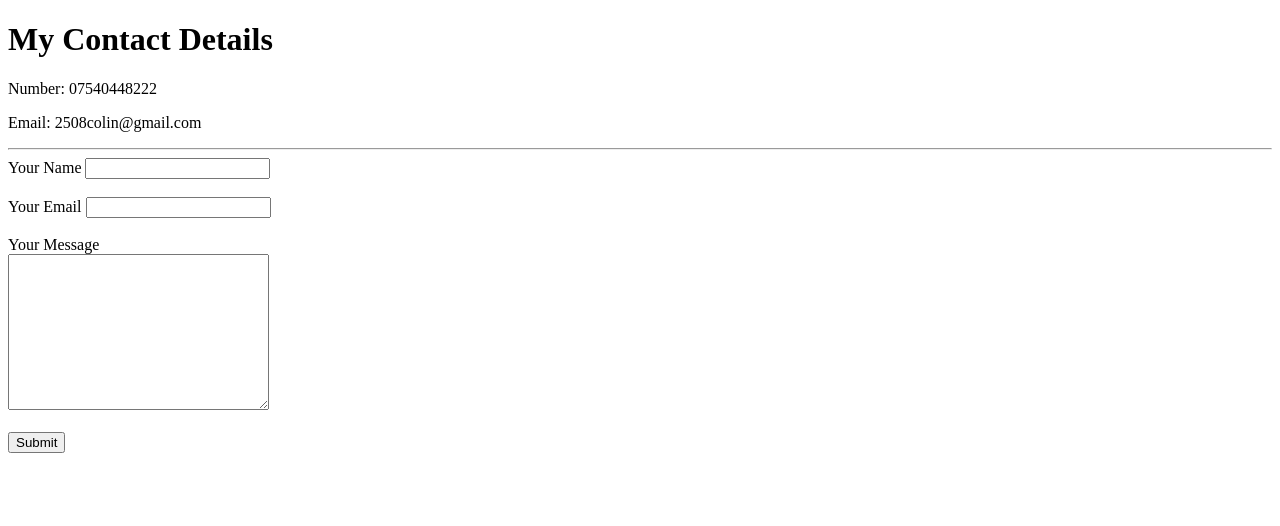
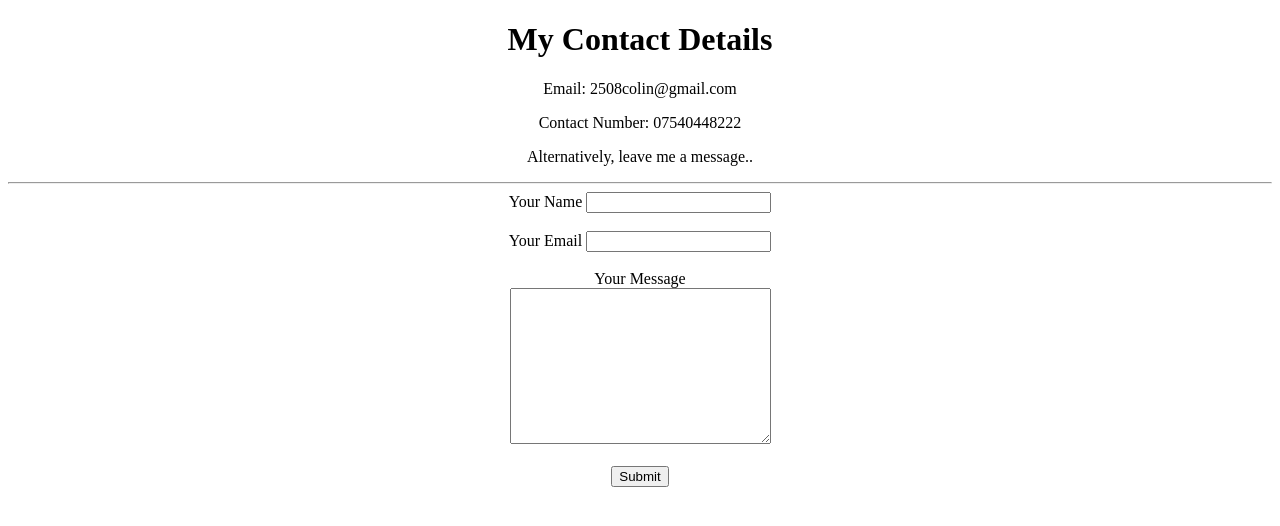
Before and after one commit to cfrancis7/CV, a plain HTML site: page Contact-Me.html in a window 1280 px wide. Drawn offline with Linux system fonts and the light colour scheme.

Commit message:
Update Contact-Me.html

```diff
--- a/Contact-Me.html
+++ b/Contact-Me.html
@@ -3,14 +3,16 @@
 
 <head>
   <meta charset="utf-8">
+  <center>
   <title>Contact Me</title>
 </head>
 
 <body>
   <h1>My Contact Details</h1>
-  <p>Number: 07540448222</p>
-  <p>Email: 2508colin@gmail.com</
-    <hr> <hr>
+  <p>Email: 2508colin@gmail.com</p>
+  <p>Contact Number: 07540448222</p>
+  <p>Alternatively, leave me a message..</p>
+    <hr>
 
   <form  action="mailto:2508colin@gmail.com" method="post" enctype="text/plain"
   <label for="">Your Name</label>
@@ -22,6 +24,7 @@
   <br> <br>
   <input type="submit" name="Your Message">
   <form class="" action="index.html" method="post">
+    </center>
 
   </form>
 </body>
```
